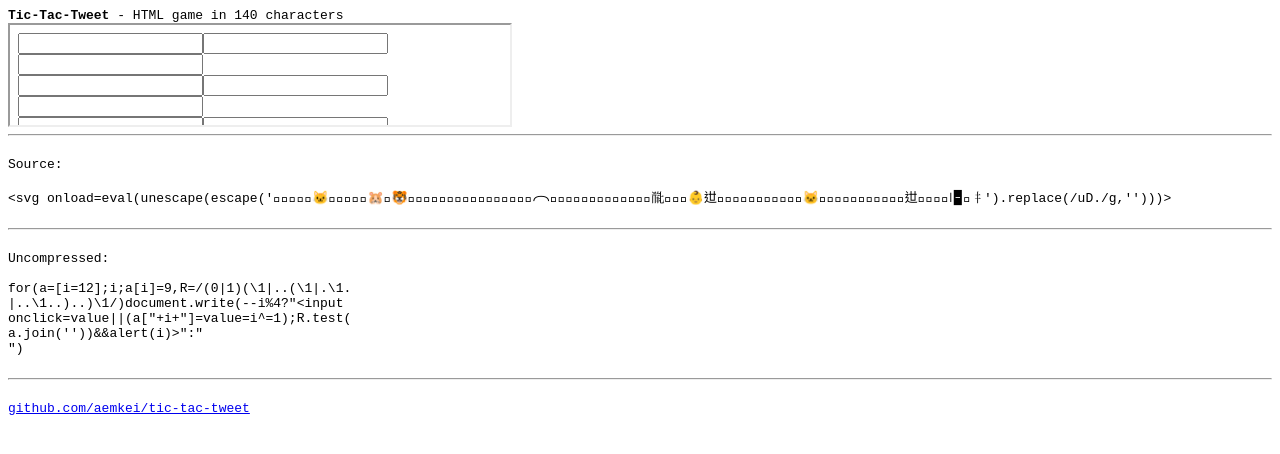
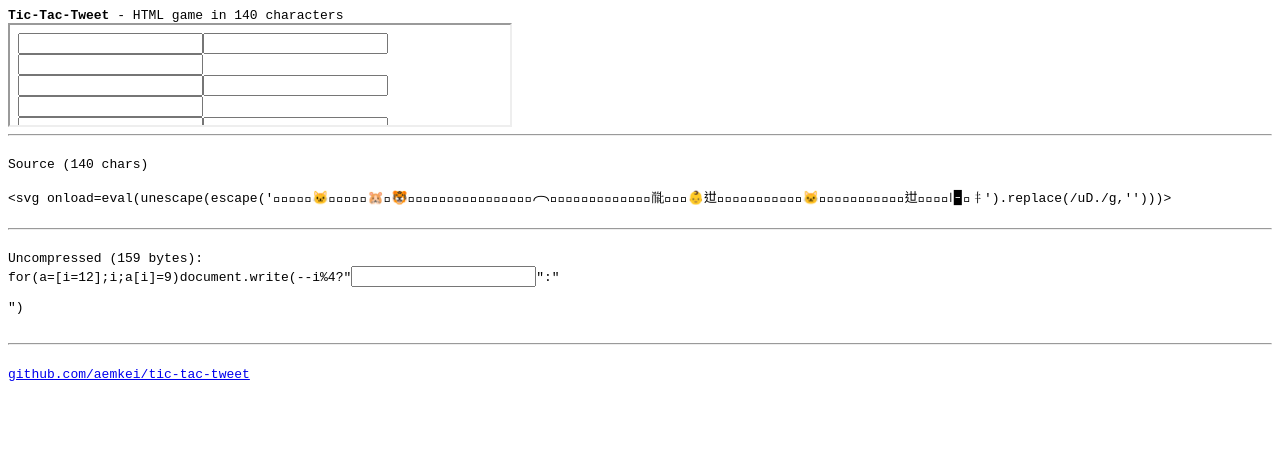
Before and after one commit to aemkei/tic-tac-tweet, a website: page index.html in a window 1280 px wide. Drawn offline with Linux system fonts and the light colour scheme.

Commit message:
Update index.html

```diff
--- a/index.html
+++ b/index.html
@@ -4,17 +4,13 @@
 <b>Tic-Tac-Tweet</b> - HTML game in 140 characters
 <iframe src="tweet.html" width="500" height=100></iframe>
 <hr>
-Source:
+Source (140 chars)
 
 &lt;svg onload=eval(unescape(escape('𩡯𬠨𨐽𦱝𛁩🐱𜠻𛐭𪐻𨑛𪑝🐹𛁒🐯𚀰𯀱𚐨𧀱𯀮𛠨𧀱𯀮𧀱𛡼𛠮𧀱𛠮𚐮𛠩𧀱𛰩𩁯𨱵𫑥𫡴𛡷𬡩𭁥𚁩𙐴🰢🁩𫡰𭑴𘁯𫡣𫁩𨱫👶𨑬𭑥𯁼𚁡𦰢𚱩𚰢𧐽𭡡𫁵𩐽𪑞🐱𚐻𤠮𭁥𬱴𚁡𛡪𫱩𫠨𙰧𚐩𙠦𨑬𩑲𭀨𪐩🠢𞠢🁢𬠾𘠩').replace(/uD./g,'')))>
 
 <hr>
-Uncompressed:
-
-for(a=[i=12];i;a[i]=9,R=/(0|1)(\1|..(\1|.\1.
-|..\1..)..)\1/)document.write(--i%4?"&lt;input
-onclick=value||(a["+i+"]=value=i^=1);R.test(
-a.join(''))&&alert(i)>":"<br>")
+Uncompressed (159 bytes):
+for(a=[i=12];i;a[i]=9)document.write(--i%4?"<input onclick=value?0:a["+i+"]=value=i^=1;"+/(0|1)(\1|..(\1|.\1.|..\1..)..)\1/+".test(a.join``)&&alert(i)>":"<p>")
 
 <hr>
 <a href="https://github.com/aemkei/tic-tac-tweet">github.com/aemkei/tic-tac-tweet</a>
```
